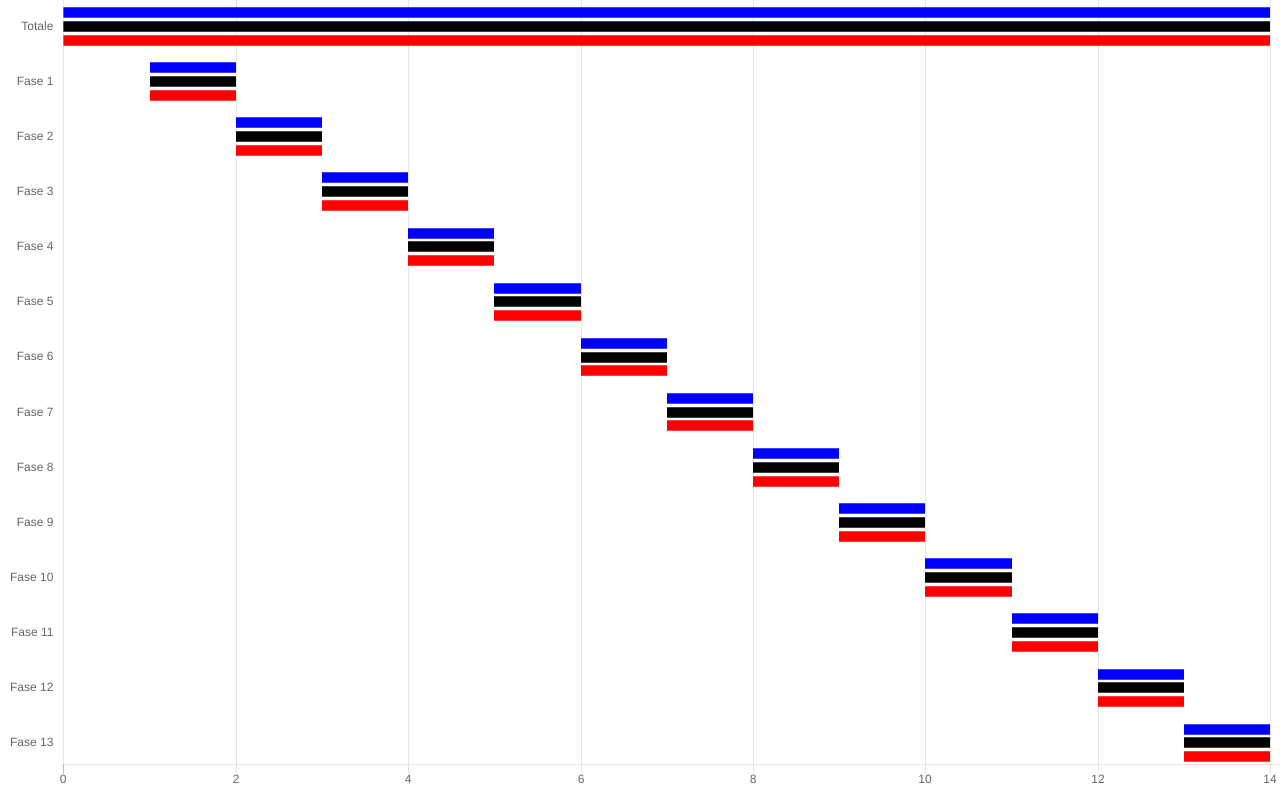
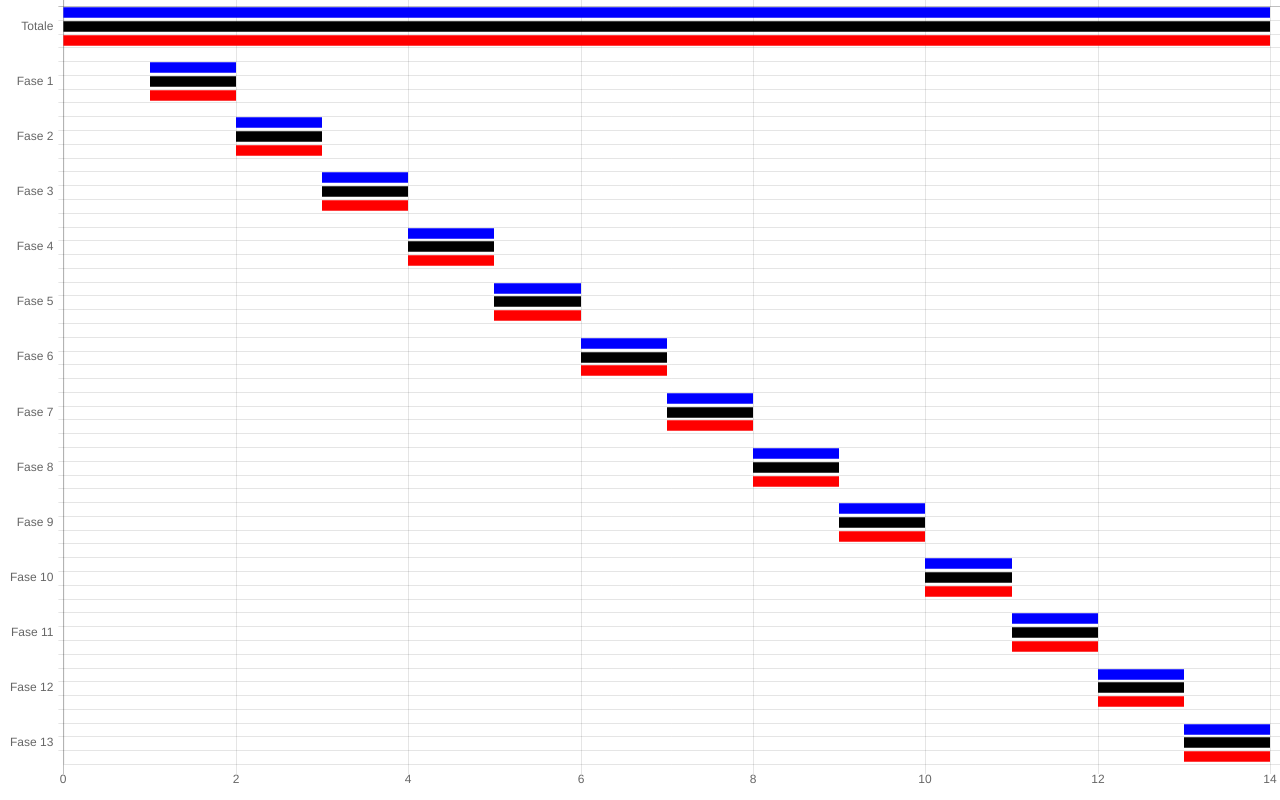
Before and after one commit to marcobuffa/CWC_SimpleGantt, a plain HTML site: page {867a58d6-397f-47c1-94ae-82207ddc773b}/control/index.html in a window 1280 px wide. Drawn offline with Linux system fonts and the light colour scheme.

Commit message:
Sistemate le griglie

```diff
--- a/{867a58d6-397f-47c1-94ae-82207ddc773b}/control/index.html
+++ b/{867a58d6-397f-47c1-94ae-82207ddc773b}/control/index.html
@@ -114,20 +114,9 @@
                             scaleLabel:{
                                 display: false
                             },
-                            gridLines: {
-                            },
                             stacked: true
                         }],
                         yAxes: [{
-                            gridLines: {
-                                display: false,
-                                color: "#fff",
-                                zeroLineColor: "#fff",
-                                zeroLineWidth: 0
-                            },
-                            ticks: {
-                                beginAtZero: true,
-                            },
                             stacked: true
                         }]
                     },
```
